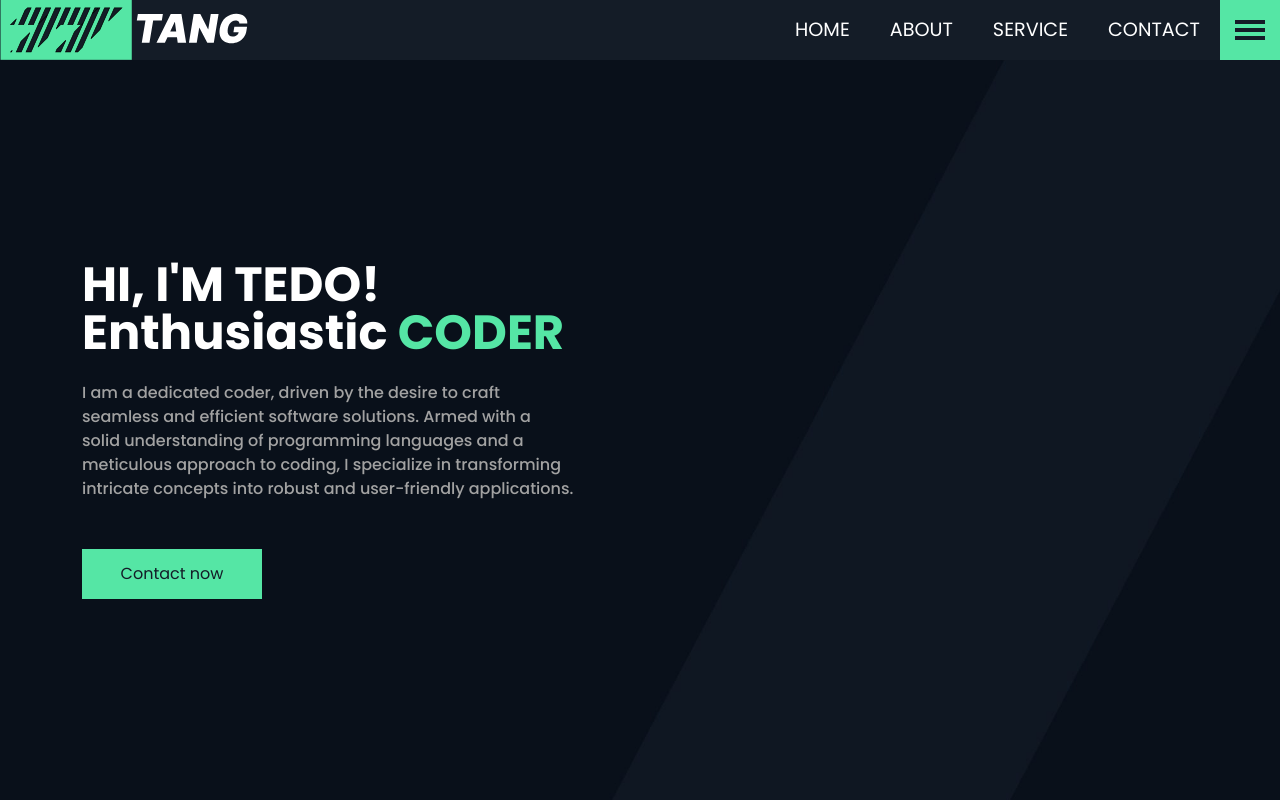
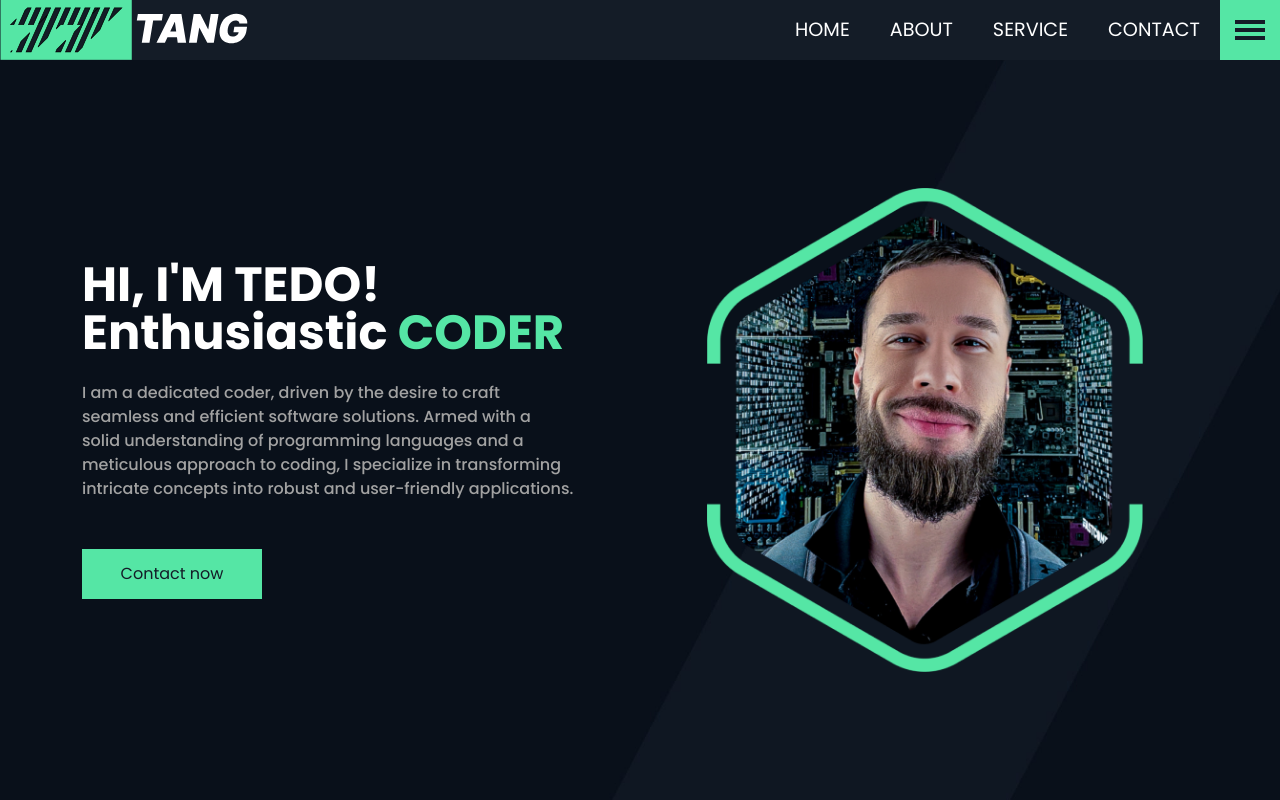
Before and after one commit to TedoAng/tvangelov.com, a Vue app: page / in a window 1280 px wide. Shown: the top 800 px of the page. Built offline with nearby package versions, Linux system fonts and the light colour scheme; a web font is replaced by a local one.

Commit message:
remove d-none

```diff
--- a/src/components/Hero.vue
+++ b/src/components/Hero.vue
@@ -18,7 +18,7 @@
                     <button>Contact now</button>
                 </div>
                 <div class="col-md-6 col-12 d-md-block d-none">
-                    <div class="profile text-center d-none">
+                    <div class="profile text-center">
                         <img src="../assets/images/hero-profile.png" alt="profile">
                     </div>
                 </div>
```
